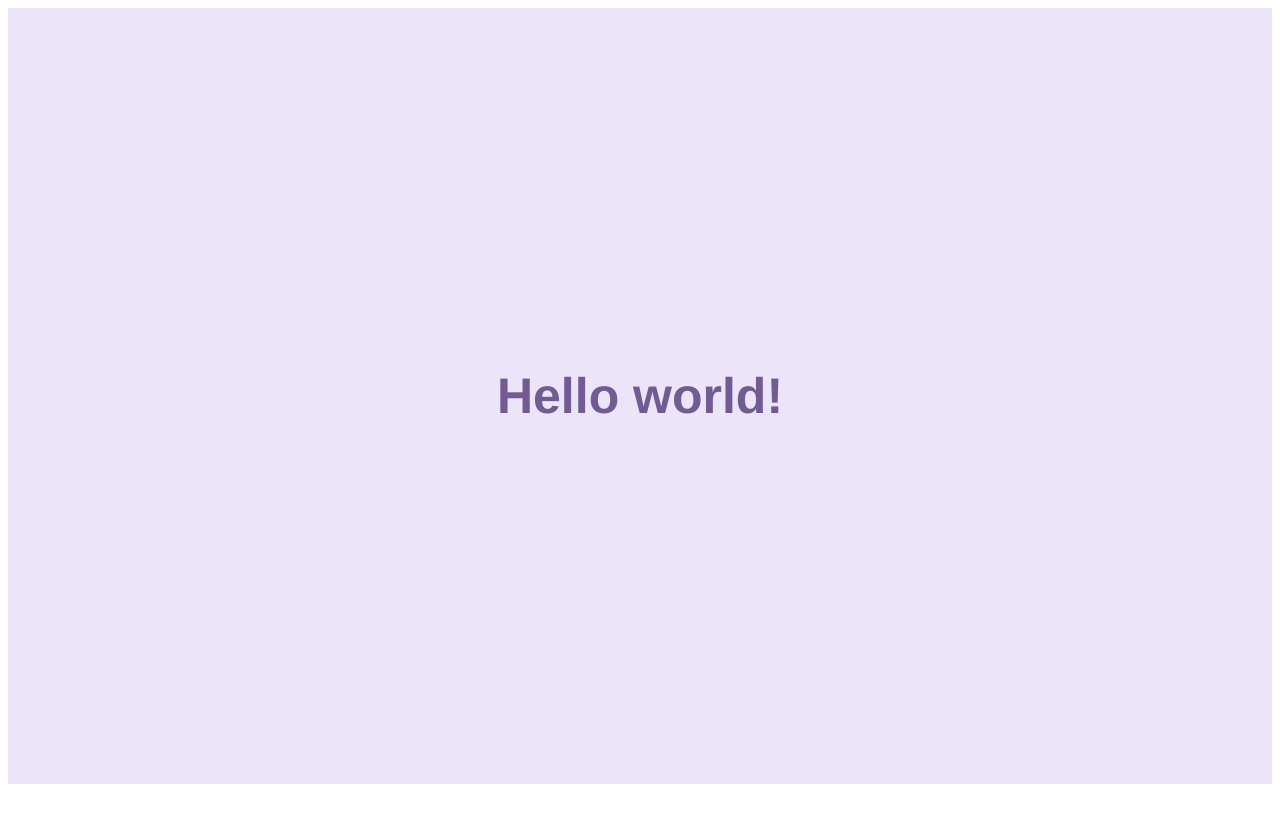
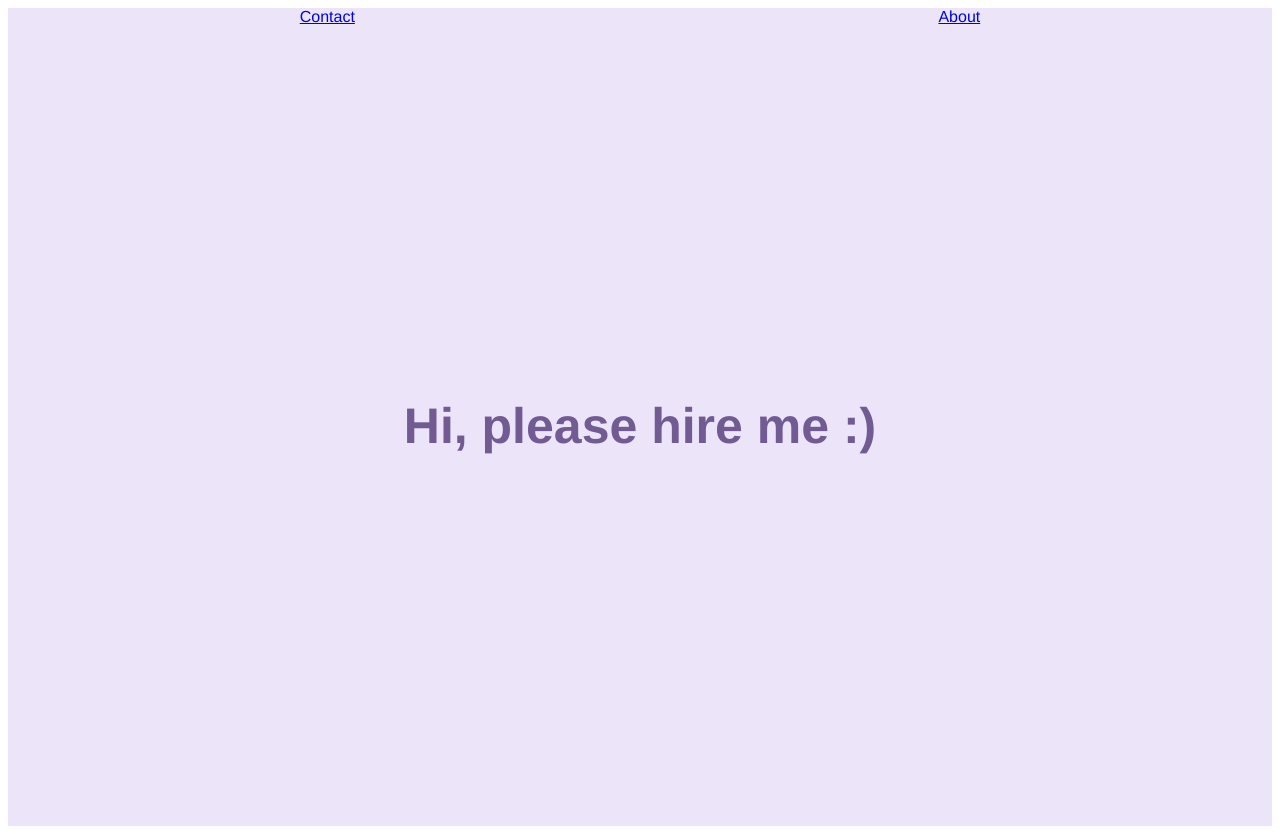
Before and after one commit to noamsauerutley/gatsby-hello-world, a Gatsby site: page / in a window 1280 px wide. Before the commit the page ends 800 px from the top, so only its background shows below. Built offline with nearby package versions, Linux system fonts and the light colour scheme; Gatsby itself is replaced by a stand-in of ours.

Commit message:
Finish first Gatsby 'hello world' project site build

```diff
--- a/src/pages/index.js
+++ b/src/pages/index.js
@@ -1,23 +1,46 @@
-import React from "react"
+import React from 'react'
 import styled from 'styled-components'
+import { Link } from 'gatsby'
 
 const StyledDiv = styled.div`
+    margin: 0 auto;
+    font-family: helvetica;
+    background: #ECE4F9;
+    color: #725A93 ;
+`
+
+const StyledHeader = styled.header`
+    margin: 0 auto;
+    display: flex;
+    flex-direction: row;
+    justify-content: space-around;
+    text-align: center;
+`
+
+const StyledP = styled.p`
     text-align: center;
     margin: 0 auto;
-    height: 97vh;
-    line-height: 97vh;
-    font-family: helvetica;
+    height: 100vh;
+    line-height: 100vh;
     font-weight: bold;
     color: #725A93 ;
     font-size: 50px;
-    background: #ECE4F9;
 
     transition: font-size 2s ease-in-out, color 2s ease-in-out;
 
     &:hover{
         font-size: 65px;
-        color: #66119A;
+        color: teal;
     }
 `
 
-export default () => <StyledDiv>Hello world!</StyledDiv>
+export default () =>
+    <StyledDiv>
+        <StyledHeader>
+        <Link to='/contact'>Contact</Link>
+        <Link to='about'>About</Link>
+        </StyledHeader>
+        <StyledP>
+            Hi, please hire me :)
+        </StyledP>
+    </StyledDiv>
```
Also changed, not shown: src/assets/styledComponents.js (added, +47 -0 lines), src/components/Header.js (added, +10 -0 lines), src/pages/about.js (added, +12 -0 lines), src/pages/contact.js (added, +14 -0 lines).
